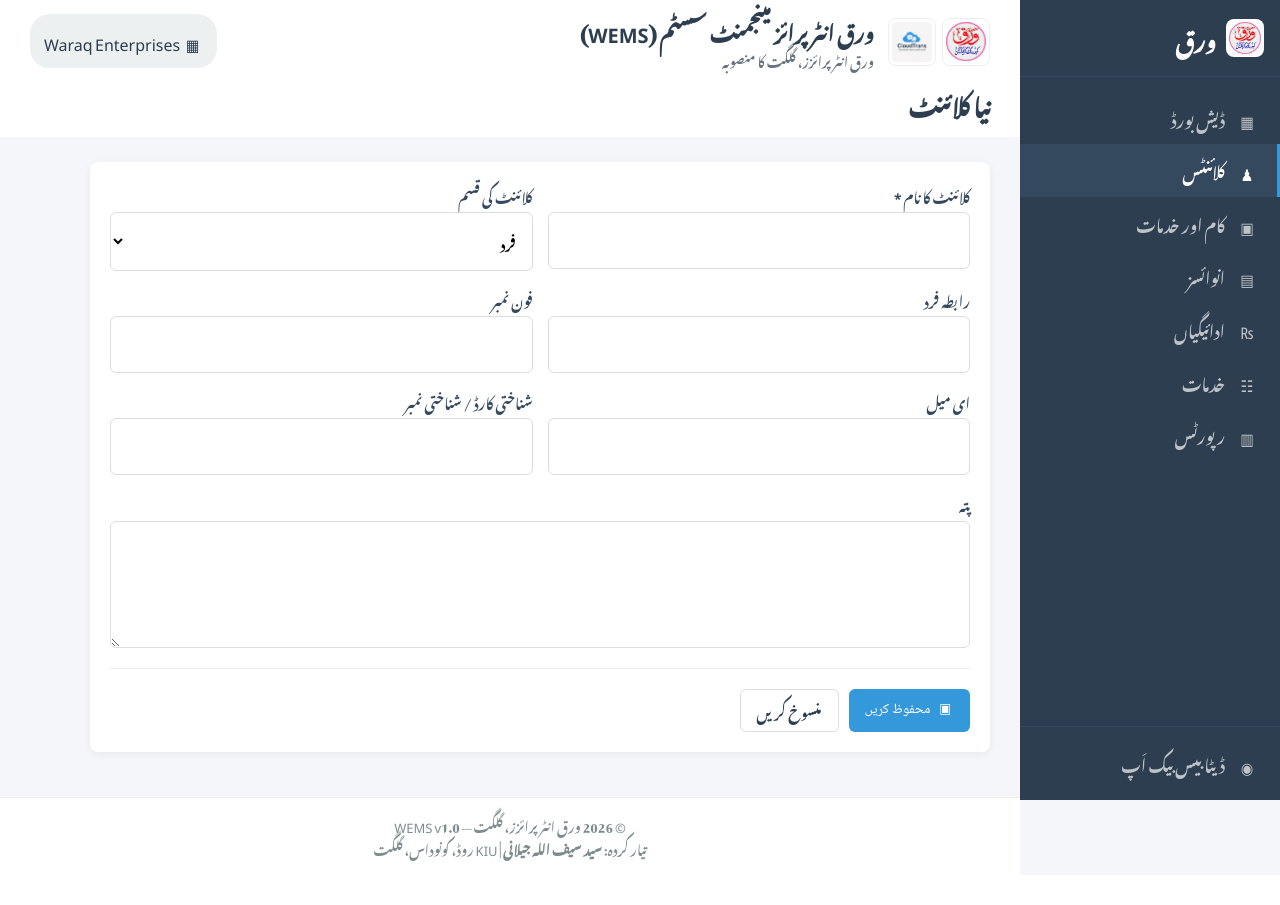
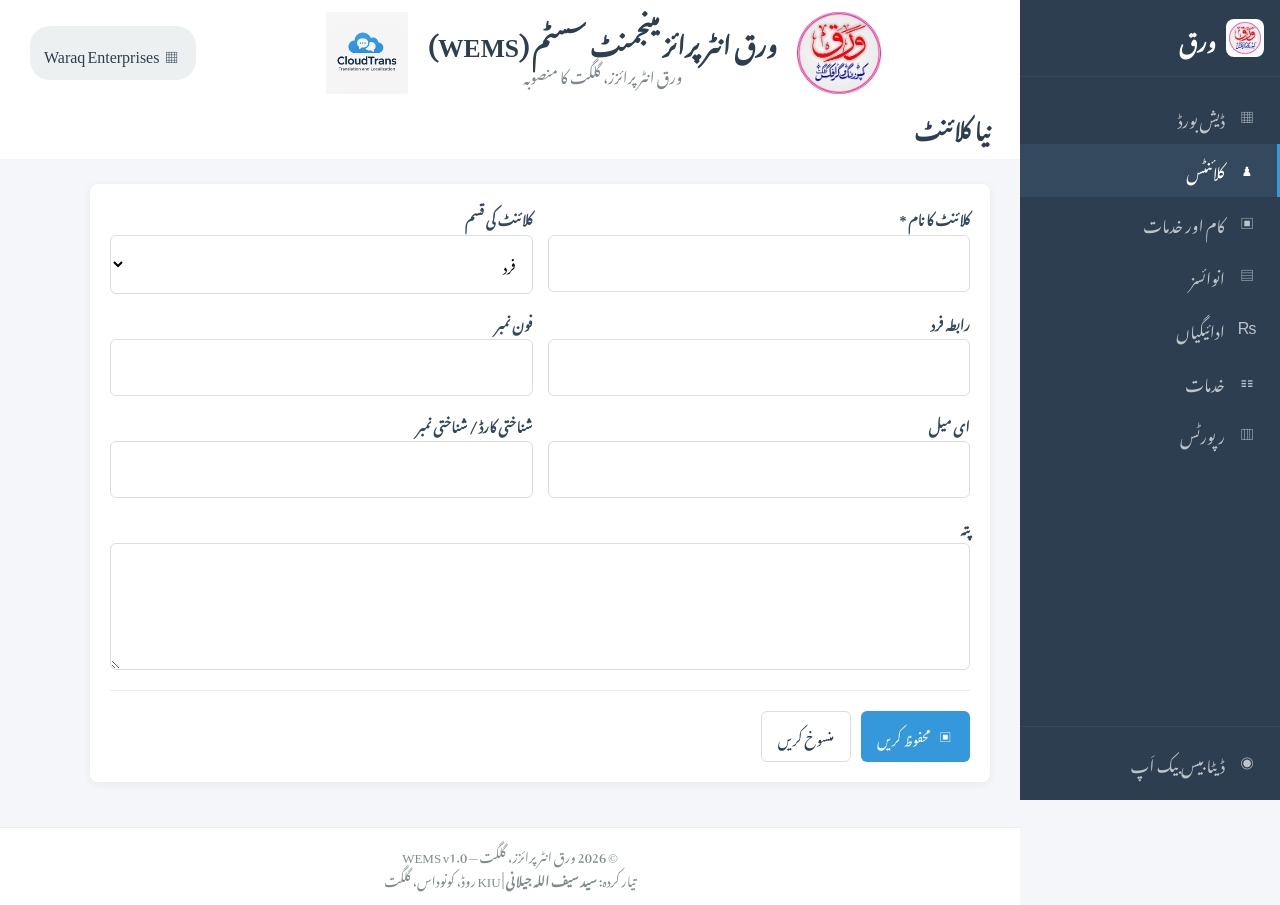
Before and after one commit to xl8saif/WEMS, a Flask app: page /clients/add in a window 1280 px wide. Before the commit the page ends 861 px from the top, so only its background shows below. Run offline with Flask 3, Linux system fonts and the light colour scheme.

Commit message:
Refine WEMS branding layout and Urdu typography

```diff
--- a/templates/base.html
+++ b/templates/base.html
@@ -1,6 +1,6 @@
 <!DOCTYPE html>
 <html lang="ur" dir="rtl">
-<head><meta charset="UTF-8"><meta name="viewport" content="width=device-width, initial-scale=1.0"><title>{% block title %}ورق انٹرپرائز مینجمنٹ سسٹم (WEMS){% endblock %}</title><link rel="stylesheet" href="{{ url_for('static', filename='css/style.css') }}"><link rel="stylesheet" href="{{ url_for('static', filename='css/offline-icons.css') }}">{% block extra_css %}{% endblock %}</head>
+<head><meta charset="UTF-8"><meta name="viewport" content="width=device-width, initial-scale=1.0"><title>{% block title %}ورق انٹرپرائز مینجمنٹ سسٹم (WEMS){% endblock %}</title><link rel="stylesheet" href="{{ url_for('static', filename='css/style.css') }}"><link rel="stylesheet" href="{{ url_for('static', filename='css/offline-icons.css') }}"><link rel="stylesheet" href="{{ url_for('static', filename='css/fonts.css') }}"><link rel="stylesheet" href="{{ url_for('static', filename='css/branding.css') }}">{% block extra_css %}{% endblock %}</head>
 <body>
 {% set status_labels={'Paid':'ادا شدہ','Unpaid':'غیر ادا شدہ','Partial':'جزوی ادائیگی','Pending':'زیرِ التوا','In Progress':'جاری ہے','Completed':'مکمل','Cancelled':'منسوخ'} %}
 {% set priority_labels={'Low':'کم','Normal':'معمول','High':'زیادہ','Urgent':'فوری'} %}
@@ -11,7 +11,7 @@
 <aside class="sidebar" id="sidebar"><div class="sidebar-header"><div class="logo"><img src="{{ url_for('static', filename='images/waraq-logo.png') }}" alt="Waraq" class="sidebar-logo-img"><span>ورق</span></div><button class="sidebar-toggle" id="sidebarToggle" aria-label="مینو کھولیں"><i class="fas fa-bars"></i></button></div>
 <nav class="sidebar-nav"><a href="{{ url_for('dashboard') }}" class="nav-item {% if request.endpoint == 'dashboard' %}active{% endif %}"><i class="fas fa-tachometer-alt"></i><span>ڈیش بورڈ</span></a><a href="{{ url_for('clients_list') }}" class="nav-item {% if request.endpoint.startswith('client') %}active{% endif %}"><i class="fas fa-users"></i><span>کلائنٹس</span></a><a href="{{ url_for('jobs_list') }}" class="nav-item {% if request.endpoint.startswith('job') %}active{% endif %}"><i class="fas fa-briefcase"></i><span>کام اور خدمات</span></a><a href="{{ url_for('invoices_list') }}" class="nav-item {% if request.endpoint.startswith('invoice') %}active{% endif %}"><i class="fas fa-file-invoice-dollar"></i><span>انوائسز</span></a><a href="{{ url_for('payments_list') }}" class="nav-item {% if request.endpoint.startswith('payment') %}active{% endif %}"><i class="fas fa-money-bill-wave"></i><span>ادائیگیاں</span></a><a href="{{ url_for('services_list') }}" class="nav-item {% if request.endpoint.startswith('service') %}active{% endif %}"><i class="fas fa-list-alt"></i><span>خدمات</span></a><a href="{{ url_for('reports') }}" class="nav-item {% if request.endpoint == 'reports' %}active{% endif %}"><i class="fas fa-chart-bar"></i><span>رپورٹس</span></a></nav>
 <div class="sidebar-footer"><a href="{{ url_for('backup') }}" class="nav-item"><i class="fas fa-database"></i><span>ڈیٹا بیس بیک اَپ</span></a></div></aside>
-<main class="main-content"><header class="top-bar"><div class="wems-brand"><div class="brand-logos"><img src="{{ url_for('static', filename='images/waraq-logo.png') }}" alt="Waraq Enterprises"><img src="{{ url_for('static', filename='images/cloudtrans-logo.png') }}" alt="CloudTrans"></div><div class="brand-copy"><div class="brand-title">ورق انٹرپرائز مینجمنٹ سسٹم <span>(WEMS)</span></div><div class="brand-subtitle">ورق انٹرپرائزز، گلگت کا منصوبہ</div></div></div><div class="top-bar-actions"><span class="company-badge"><i class="fas fa-building"></i> {{ company_name }}</span></div></header>
+<main class="main-content"><header class="top-bar"><div class="wems-brand"><div class="brand-logo brand-logo-right"><img src="{{ url_for('static', filename='images/waraq-logo.png') }}" alt="Waraq Enterprises"></div><div class="brand-copy"><div class="brand-title">ورق انٹرپرائز مینجمنٹ سسٹم <span>(WEMS)</span></div><div class="brand-subtitle">ورق انٹرپرائزز، گلگت کا منصوبہ</div></div><div class="brand-logo brand-logo-left"><img src="{{ url_for('static', filename='images/cloudtrans-logo.png') }}" alt="CloudTrans"></div></div><div class="top-bar-actions"><span class="company-badge"><i class="fas fa-building"></i> {{ company_name }}</span></div></header>
 <div class="page-heading-row"><h1 class="page-title">{% block page_title %}ڈیش بورڈ{% endblock %}</h1></div>
 {% with messages=get_flashed_messages(with_categories=true) %}{% if messages %}<div class="flash-messages">{% for category,message in messages %}<div class="alert alert-{{ category }}"><i class="fas fa-{% if category == 'success' %}check-circle{% else %}exclamation-circle{% endif %}"></i>{% if message.startswith('Invoice ') and message.endswith(' created successfully!') %}انوائس {{ message[8:-22] }} کامیابی سے بنا دی گئی۔{% elif message.startswith('Database backed up to ') %}ڈیٹا بیس کا بیک اَپ کامیابی سے بنا دیا گیا۔{% else %}{{ flash_labels.get(message,message) }}{% endif %}<button class="alert-close" onclick="this.parentElement.remove()" aria-label="بند کریں">&times;</button></div>{% endfor %}</div>{% endif %}{% endwith %}
 <div class="content-wrapper">{% block content %}{% endblock %}</div><footer class="app-footer"><p>&copy; {{ current_year }} ورق انٹرپرائزز، گلگت — WEMS v1.0</p><p>تیار کردہ: <strong>سید سیف اللہ جیلانی</strong> | KIU روڈ، کونوداس، گلگت</p></footer></main></div>
```
